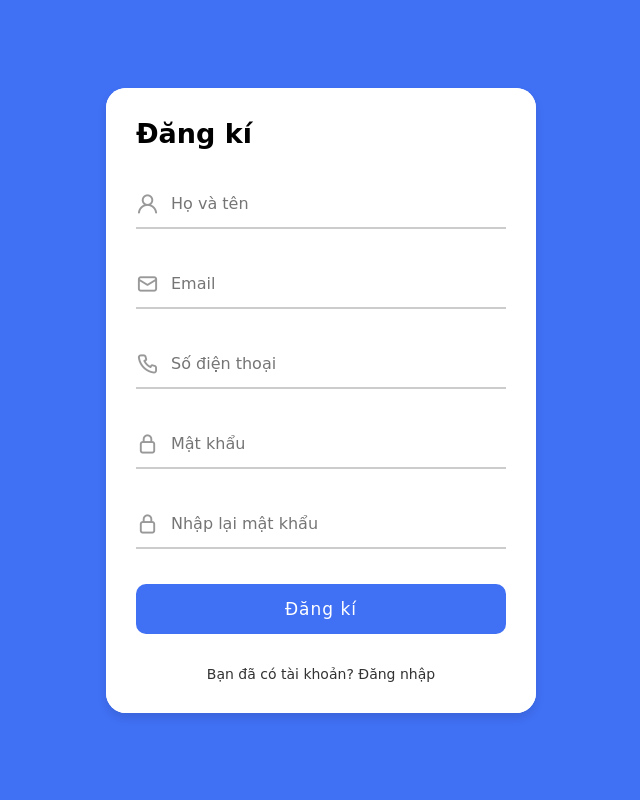
After one commit to HayateKazuya/BTL, a PHP site: page /signup.php in a window 1280 px wide. The commit adds this page. Shown: the whole page, without its empty margins (319-959 px from the left). Run offline with PHP 8.4, Linux system fonts and the light colour scheme; some web fonts are replaced.

Commit message:
Bản update của Login và Signup
Tách cái củ lờ Signup với Login ra vì cho vào PHP như vứt vào mặt nhau :v

```diff
--- a/css/style.css
+++ b/css/style.css
@@ -24,39 +24,9 @@ body {
     overflow: hidden;
 }
 
-.container .forms {
-    display: flex;
-    align-items: center;
-    height: 440px;
-    width: 200%;
-    transition: height 0.2s ease;
-}
-
-.container.active .forms {
-    height: 650px;
-}
-
 .container .form {
-    width: 50%;
     padding: 30px;
     background-color: #fff;
-    transition: margin-left 0.18s ease;
-}
-
-.container.active .login {
-    margin-left: -50%;
-    opacity: 0;
-    transition: margin-left 0.18s ease, opacity 0.15s ease;
-}
-
-.container .signup {
-    opacity: 0;
-    transition: opacity 0.09s ease;
-}
-
-.container.active .signup {
-    opacity: 1;
-    transition: opacity 0.2s ease;
 }
 
 .container .form .title {
@@ -106,10 +76,6 @@ body {
 
 .input-field i.icon {
     left: 0;
-}
-
-.input-field i.showHidePw {
-    right: 0;
 }
 
 .form .checkbox-text {
--- a/forgotpass.html
+++ b/forgotpass.html
@@ -12,6 +12,7 @@
 
 <body>
     <div class="container">
+        <form action="forgotpass.php" method="POST">
             <div class="forms">
                 <div class="form forgotpassword">
                     <span class="title">Quên mật khẩu</span>
@@ -25,14 +26,14 @@
                         </div>
                         <div class="login-signup">
                             <span class="text">Bạn vẫn còn nhớ tài khoản của mình?
-                            <a href="index.html" class="text login-link">Đăng nhập</a>
+                            <a href="login.html" class="text login-link">Đăng nhập</a>
                         </span>
                         </div>
                     </form>
                 </div>
             </div>
+        </form>
     </div>
-    <script src="script.js"></script>
 </body>
 
 </html>
--- /dev/null
+++ b/signup.php
@@ -0,0 +1,95 @@
+<?php
+// Initialize variables to hold the form input values and error messages
+$name = '';
+$email = '';
+$phone = '';
+$password = '';
+$confirmPassword = '';
+$errorMessage = '';
+$successMessage = '';
+
+// Check if the form has been submitted
+if ($_SERVER["REQUEST_METHOD"] == "POST") {
+    // Get the form data
+    if (isset($_POST['name'], $_POST['email'], $_POST['phone'], $_POST['password'], $_POST['confirm_password'])) {
+        $name = $_POST['name'];
+        $email = $_POST['email'];
+        $phone = $_POST['phone'];
+        $password = $_POST['password'];
+        $confirmPassword = $_POST['confirm_password'];
+
+        // Check if password and confirm password match
+        if ($password !== $confirmPassword) {
+            $errorMessage = "Mật khẩu không khớp. Vui lòng nhập lại.";
+        } else {
+            // Dummy data for successful registration (replace with your database logic)
+            $successMessage = "Đăng kí thành công!";
+
+            header("Location: login.html");
+            exit();
+        }
+    } else {
+        $errorMessage = "Vui lòng nhập đầy đủ thông tin.";
+    }
+}
+?>
+
+<!DOCTYPE html>
+<html lang="vi">
+
+<head>
+    <meta charset="utf-8">
+    <meta http-equiv="X-UA-Compatible" content="IE=edge">
+    <meta name="viewport" content="width=device-width, initial-scale=1.0">
+    <link rel="stylesheet" href="css/style.css">
+    <link rel="stylesheet" href="https://unicons.iconscout.com/release/v4.0.8/css/line.css">
+    <title>Đăng kí</title>
+</head>
+
+<body>
+    <div class="container">
+        <div class="form">
+            <span class="title">Đăng kí</span>
+
+            <!-- Display success or error message -->
+            <?php if ($successMessage): ?>
+                <script>alert('<?php echo $successMessage; ?>');</script>
+            <?php elseif ($errorMessage): ?>
+                <script>alert('<?php echo $errorMessage; ?>');</script>
+            <?php endif; ?>
+
+            <form action="signup.php" method="post">
+                <div class="input-field">
+                    <input type="text" name="name" placeholder="Họ và tên" value="<?php echo htmlspecialchars($name); ?>" required>
+                    <i class="uil uil-user icon"></i>
+                </div>
+                <div class="input-field">
+                    <input type="email" name="email" placeholder="Email" value="<?php echo htmlspecialchars($email); ?>" required>
+                    <i class="uil uil-envelope-alt icon"></i>
+                </div>
+                <div class="input-field">
+                    <input type="text" name="phone" placeholder="Số điện thoại" value="<?php echo htmlspecialchars($phone); ?>" required>
+                    <i class="uil uil-phone icon"></i>
+                </div>
+                <div class="input-field">
+                    <input type="password" name="password" class="password" placeholder="Mật khẩu" required>
+                    <i class="uil uil-lock icon"></i>
+                </div>
+                <div class="input-field">
+                    <input type="password" name="confirm_password" class="password" placeholder="Nhập lại mật khẩu" required>
+                    <i class="uil uil-lock icon"></i>
+                </div>
+                <div class="input-field button">
+                    <input type="submit" value="Đăng kí">
+                </div>
+                <div class="login-signup">
+                    <span class="text">Bạn đã có tài khoản?
+                        <a href="login.html" class="text login-link">Đăng nhập</a>
+                    </span>
+                </div>
+            </form>
+        </div>
+    </div>
+</body>
+
+</html>
```
Also changed, not shown: login.html (added, +48 -0 lines), login.php (added, +68 -0 lines), signup.html (added, +53 -0 lines). Lines whose indentation alone changed are shown as unchanged.
